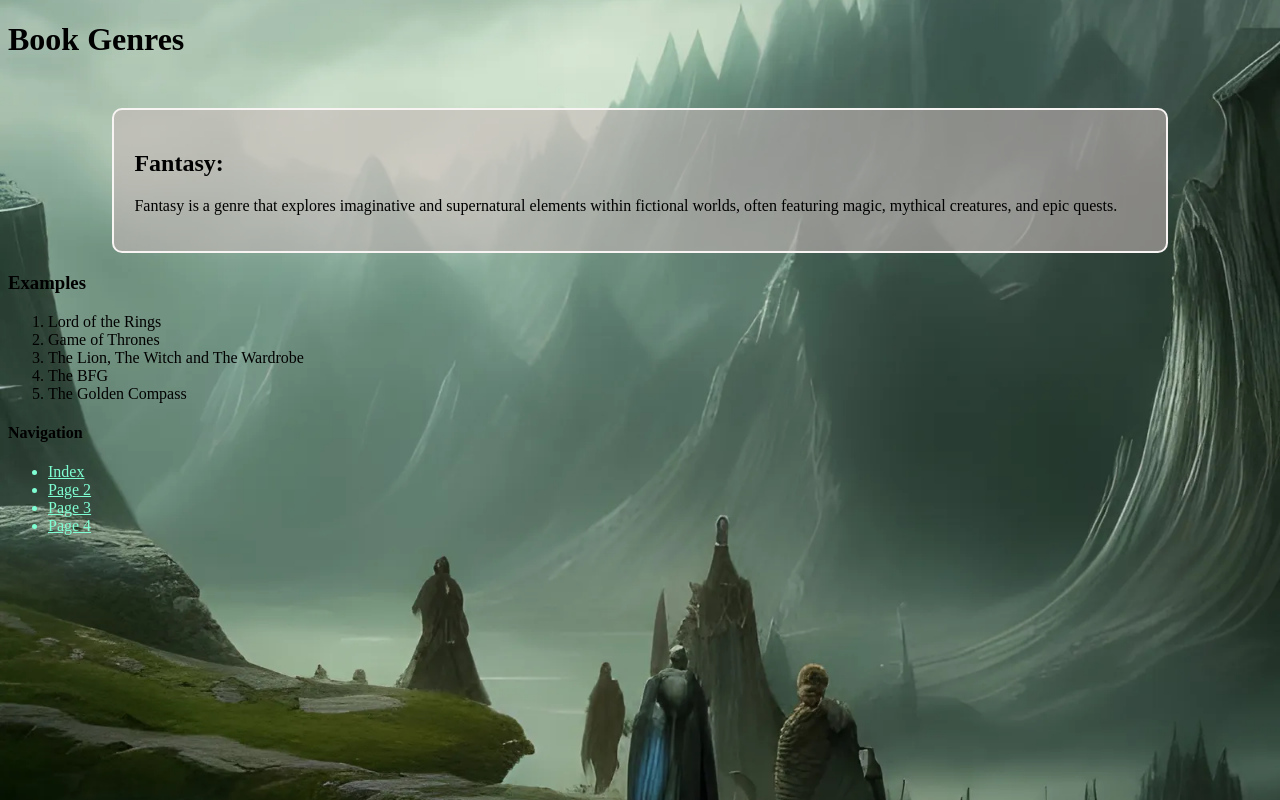
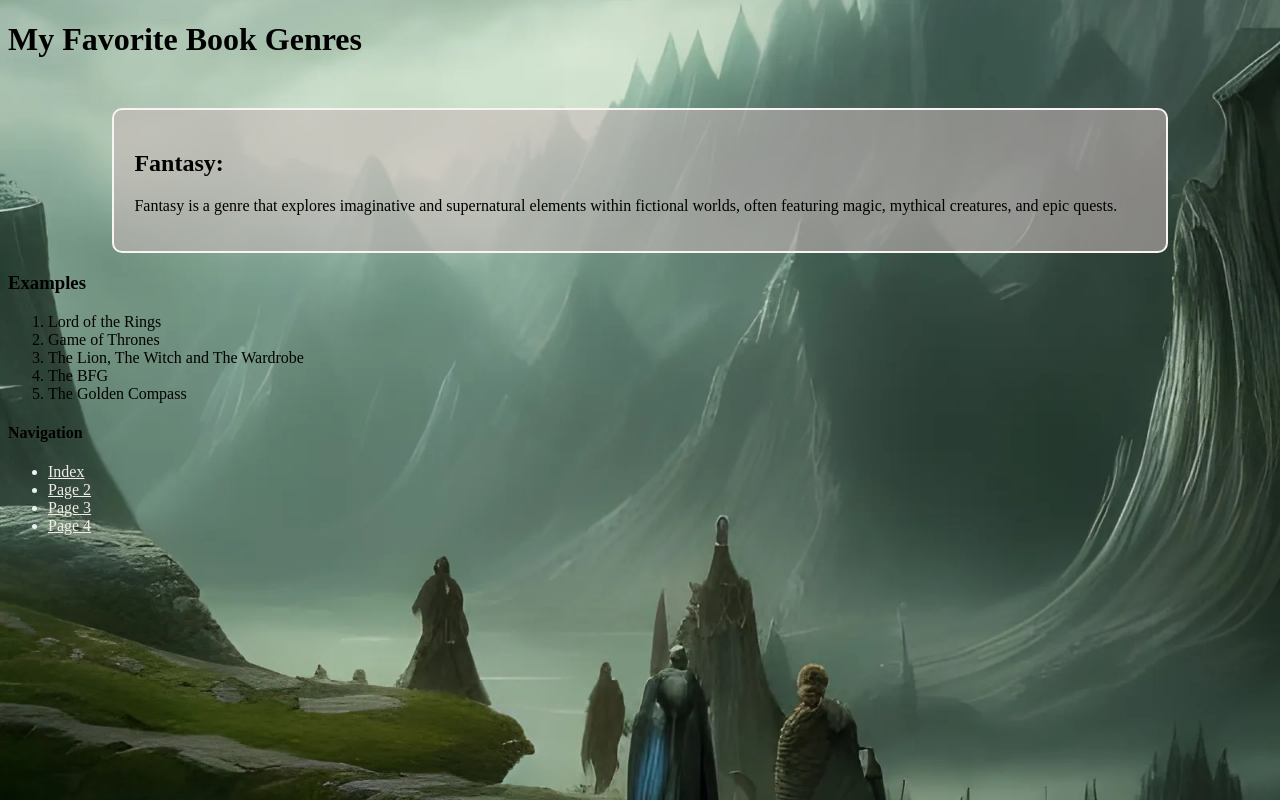
Before and after one commit to jgiraldo11/assignment-1, a plain HTML site: page index.html in a window 1280 px wide. Drawn offline with Linux system fonts and the light colour scheme.

Commit message:
FIXED nav color

```diff
--- a/index.html
+++ b/index.html
@@ -7,7 +7,7 @@
     <title>Homework-assignment1</title>
     <link rel="stylesheet" href="./styles/style.css">
 </head>
-    <h1>Book Genres</h1>
+    <h1>My Favorite Book Genres</h1>
         <body class="page1">
             <div class="main-container">
                 <h2>Fantasy:</h2>
--- a/styles/style.css
+++ b/styles/style.css
@@ -21,11 +21,11 @@ h3{
 }
 
 nav{
-    color: aquamarine;
+    color: rgb(235, 243, 240);
 }
 
 li a{
-    color: aquamarine
+    color: rgb(240, 236, 231)
 }
 body.page2 {
     background-color: yellow;
```
Also changed, not shown: page2.html (+1 -1 lines).
